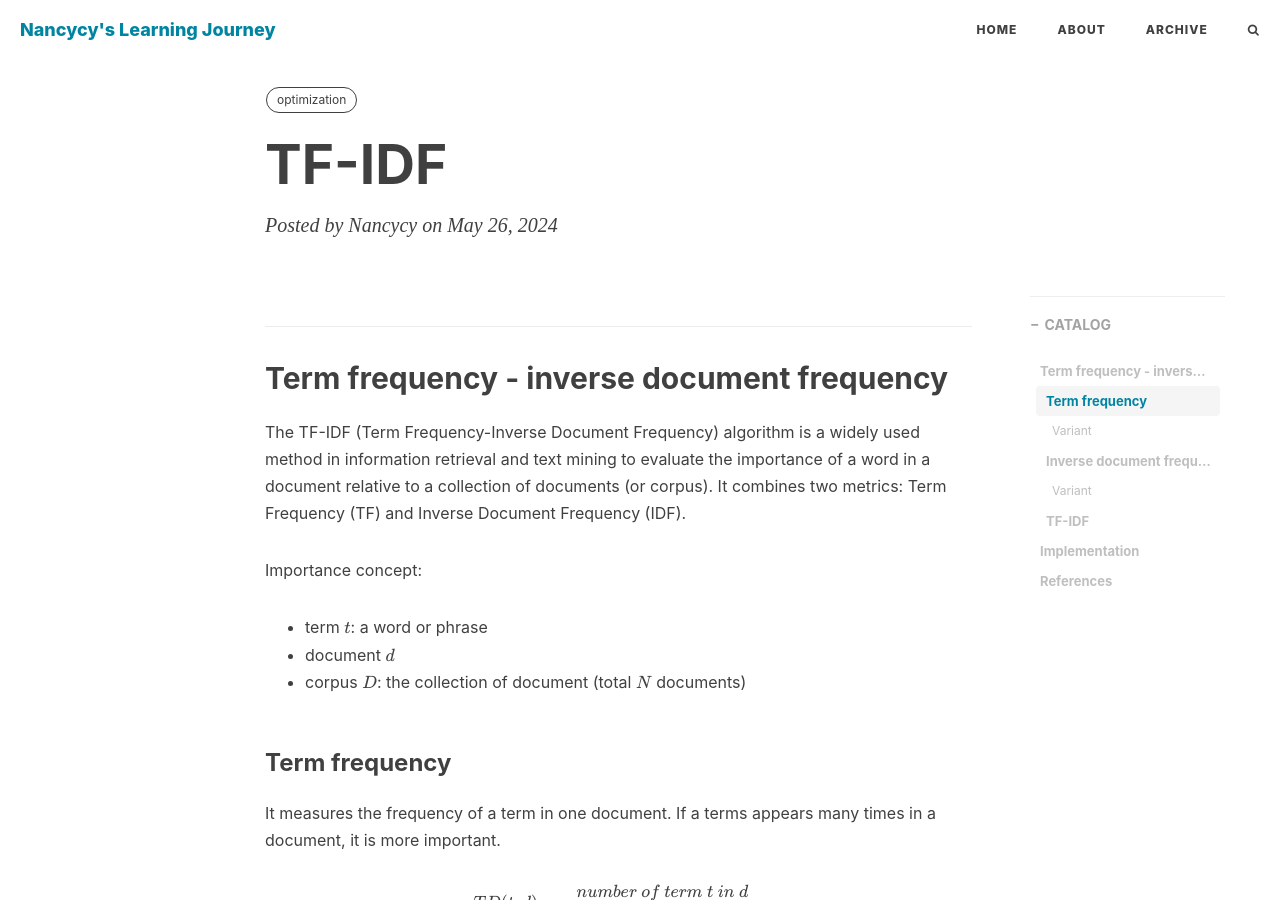
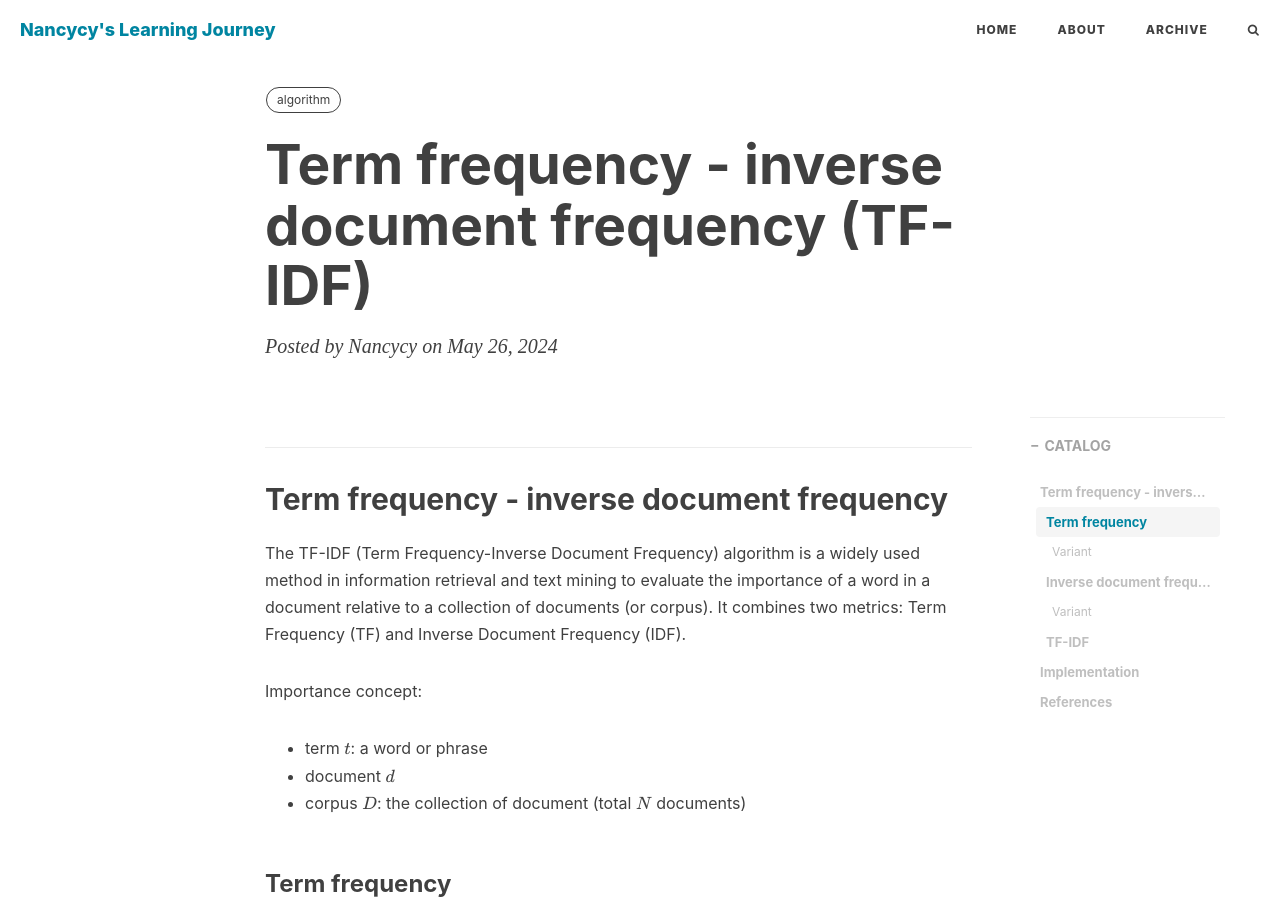
Before and after one commit to nancycyzl/nancycyzl.github.io, a Jekyll site: the page built from _posts/2024-05-26-TF-IDF.md, in a window 1280 px wide and 900 px high. Built offline with Jekyll 4.4.1, drawn with Linux system fonts in a browser that asks for light colours; nearby versions of some CDN libraries; formulas are drawn with MathJax 3; comment, search, counter and statistics services are not loaded.

Commit message:
add TF-IDF blog v2

```diff
--- a/_posts/2024-05-26-TF-IDF.md
+++ b/_posts/2024-05-26-TF-IDF.md
@@ -1,12 +1,12 @@
 ---
 layout:       post
-title:        "TF-IDF"
+title:        "Term frequency - inverse document frequency (TF-IDF)"
 author:       "Nancycy"
 header-style: text
 catalog:      true
 mathjax:      true
 tags:
-    - optimization
+    - algorithm
 ---
 
 ## Term frequency - inverse document frequency
```
Also changed, not shown: _posts/2024-05-04-Complexity (NP).md (+1 -1 lines).
